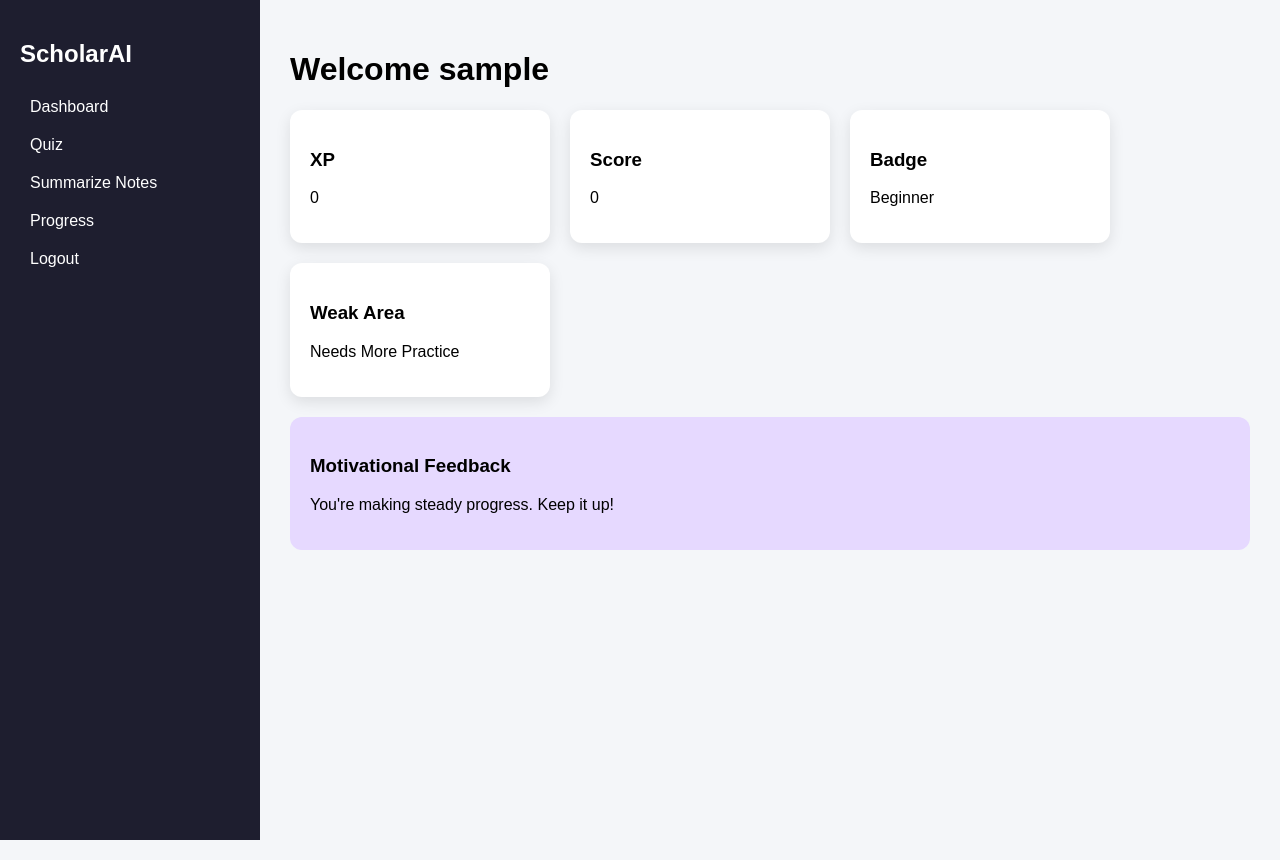
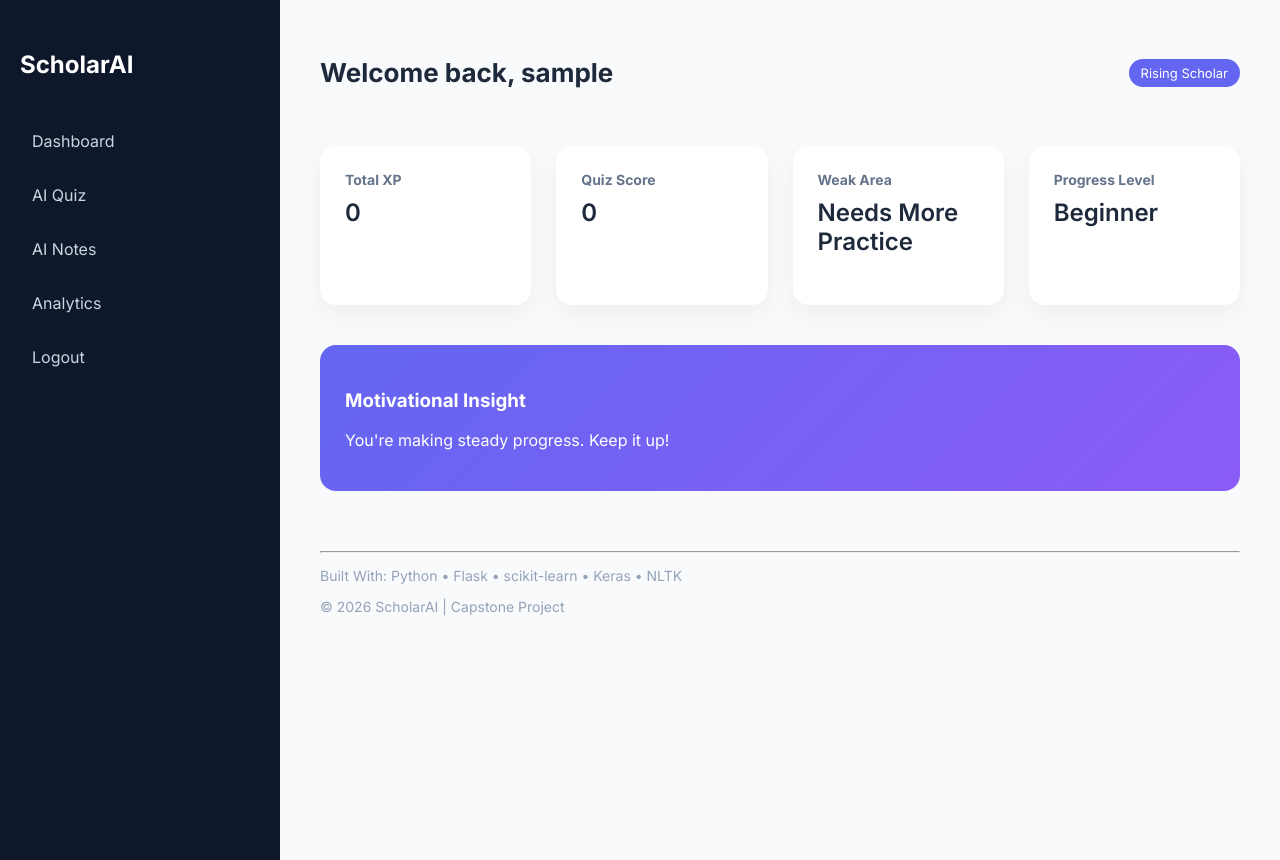
Before and after one commit to amalkdom/ai-study-pal, a Flask app: page /dashboard in a window 1280 px wide. Run offline with Flask 3, Linux system fonts and the light colour scheme; the visitor is signed in with stand-in values (Sample User, id 1).

Commit message:
Update dashboard.html

```diff
--- a/templates/dashboard.html
+++ b/templates/dashboard.html
@@ -2,58 +2,125 @@
 <html>
 <head>
 <title>ScholarAI Dashboard</title>
+
+<link href="https://fonts.googleapis.com/css2?family=Inter:wght@400;600;700&display=swap" rel="stylesheet">
+
 <style>
 body {
     margin:0;
-    font-family:Arial;
-    background:#f4f6f9;
+    font-family:'Inter', sans-serif;
+    background:#f8fafc;
+    color:#1e293b;
 }
-.container { display:flex; }
+
+.container {
+    display:flex;
+}
+
+/* Sidebar */
 .sidebar {
-    width:220px;
-    background:#1e1e2f;
+    width:240px;
+    height:100vh;
+    background:#0f172a;
     color:white;
-    height:100vh;
-    padding:20px;
+    padding:30px 20px;
 }
+
+.sidebar h2 {
+    font-weight:700;
+    margin-bottom:40px;
+}
+
 .sidebar a {
     display:block;
+    padding:12px;
+    margin-bottom:10px;
+    text-decoration:none;
+    color:#cbd5e1;
+    border-radius:8px;
+    transition:0.2s;
+}
+
+.sidebar a:hover {
+    background:#1e293b;
     color:white;
-    padding:10px;
-    text-decoration:none;
 }
-.sidebar a:hover { background:#4a90e2; }
+
+/* Main */
 .main {
     flex:1;
-    padding:30px;
+    padding:40px;
 }
+
+/* Header */
+.header {
+    display:flex;
+    justify-content:space-between;
+    align-items:center;
+    margin-bottom:40px;
+}
+
+.header h1 {
+    font-size:26px;
+}
+
+.badge {
+    background:#6366f1;
+    color:white;
+    padding:6px 12px;
+    border-radius:20px;
+    font-size:13px;
+}
+
+/* Cards */
 .cards {
-    display:flex;
-    gap:20px;
-    flex-wrap:wrap;
+    display:grid;
+    grid-template-columns: repeat(4, 1fr);
+    gap:25px;
 }
+
 .card {
     background:white;
-    padding:20px;
-    border-radius:12px;
-    width:220px;
-    box-shadow:0 5px 15px rgba(0,0,0,0.1);
+    padding:25px;
+    border-radius:16px;
+    box-shadow:0 10px 25px rgba(0,0,0,0.05);
+    transition:0.2s;
 }
-.purple-card {
-    background:#e6d9ff;
-    padding:20px;
-    border-radius:12px;
-    margin-top:20px;
+
+.card:hover {
+    transform:translateY(-4px);
 }
-button {
-    padding:8px 12px;
-    border-radius:12px;
-    border:none;
-    background:#4a90e2;
+
+.card h3 {
+    margin:0;
+    font-size:14px;
+    color:#64748b;
+}
+
+.card p {
+    font-size:24px;
+    margin-top:10px;
+    font-weight:600;
+}
+
+/* Motivation */
+.motivation {
+    margin-top:40px;
+    padding:25px;
+    border-radius:16px;
+    background:linear-gradient(135deg,#6366f1,#8b5cf6);
     color:white;
+}
+
+/* Footer */
+.footer {
+    margin-top:60px;
+    font-size:14px;
+    color:#94a3b8;
 }
 </style>
 </head>
+
 <body>
 
 <div class="container">
@@ -61,44 +128,70 @@ button {
 <div class="sidebar">
 <h2>ScholarAI</h2>
 <a href="/dashboard">Dashboard</a>
-<a href="/quiz">Quiz</a>
-<a href="/summarize">Summarize Notes</a>
-<a href="/progress">Progress</a>
+<a href="/quiz">AI Quiz</a>
+<a href="/summarize">AI Notes</a>
+<a href="/progress">Analytics</a>
 <a href="/logout">Logout</a>
 </div>
 
 <div class="main">
 
-<h1>Welcome {{ user }}</h1>
+<div class="header">
+<h1>Welcome back, {{ user }}</h1>
+<span class="badge">
+{% if stats.get('xp',0) >= 50 %}
+Pro Learner
+{% else %}
+Rising Scholar
+{% endif %}
+</span>
+</div>
 
 <div class="cards">
+
 <div class="card">
-<h3>XP</h3>
+<h3>Total XP</h3>
 <p>{{ stats.get('xp',0) }}</p>
 </div>
 
 <div class="card">
-<h3>Score</h3>
+<h3>Quiz Score</h3>
 <p>{{ stats.get('score',0) }}</p>
-</div>
-
-<div class="card">
-<h3>Badge</h3>
-<p>{% if stats.get('xp',0) >= 50 %}Scholar{% else %}Beginner{% endif %}</p>
 </div>
 
 <div class="card">
 <h3>Weak Area</h3>
 <p>{{ weak_area }}</p>
 </div>
+
+<div class="card">
+<h3>Progress Level</h3>
+<p>
+{% if stats.get('xp',0) >= 100 %}
+Advanced
+{% elif stats.get('xp',0) >= 50 %}
+Intermediate
+{% else %}
+Beginner
+{% endif %}
+</p>
 </div>
 
-<div class="purple-card">
-<h3>Motivational Feedback</h3>
+</div>
+
+<div class="motivation">
+<h3>Motivational Insight</h3>
 <p>{{ motivational_message }}</p>
 </div>
 
+<div class="footer">
+<hr>
+<p>Built With: Python • Flask • scikit-learn • Keras • NLTK</p>
+<p>© 2026 ScholarAI | Capstone Project</p>
 </div>
+
+</div>
+
 </div>
 
 </body>
```
